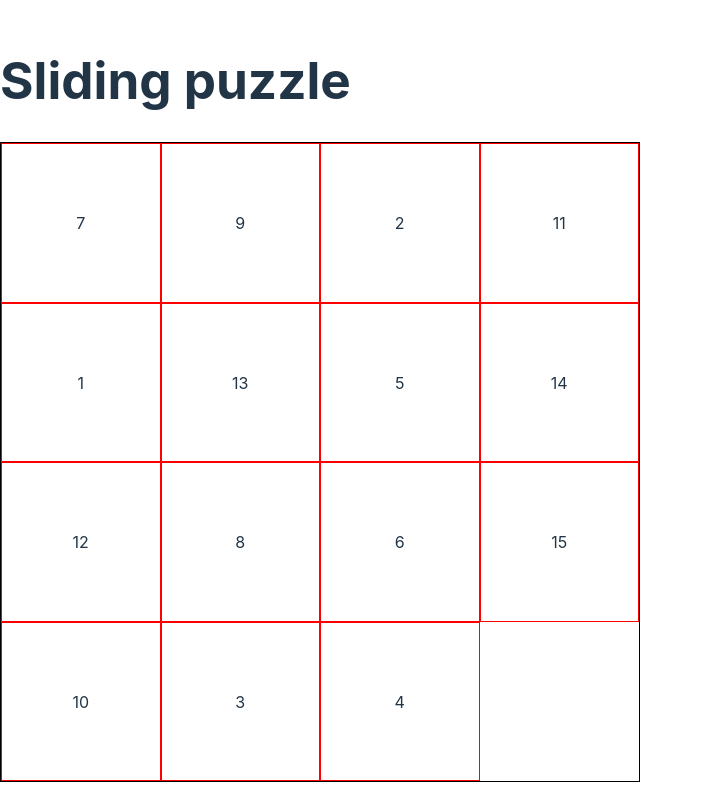
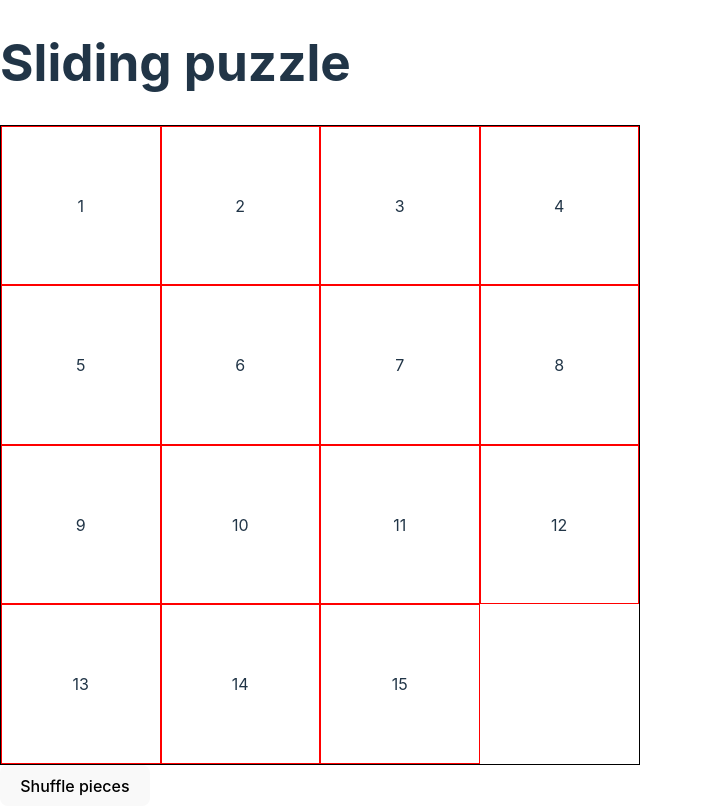
Before and after one commit to soderholmhanna/slidingpuzzle, a React (Vite) app: page / in a window 1280 px wide. Shown: the whole page, without its empty margins (0-703 px from the left). Built offline with nearby package versions, Linux system fonts and the light colour scheme.

Commit message:
add shuffle state and button to shuffle pieces

```diff
--- a/src/App.tsx
+++ b/src/App.tsx
@@ -1,18 +1,26 @@
-const pieces = [1, 2, 3, 4, 5, 6, 7, 8, 9, 10, 11, 12, 13, 14, 15];
+import { useState } from "react";
 
-// Fisher Yates shuffle function
-const shuffle = (array: number[]) => {
-  for (let i = array.length - 1; i > 0; i--) {
-      const j = Math.floor(Math.random() * (i + 1));
-      const temp = array[i];
-      array[i] = array[j]
-      array[j] = temp;
-  }
-};
+const numbers = [1, 2, 3, 4, 5, 6, 7, 8, 9, 10, 11, 12, 13, 14, 15];
 
-shuffle(pieces);
 
 function App() {
+  const [pieces, setPieces] = useState(numbers);
+
+  const shuffle = (array: number[]) => {
+    const newArray = [...array];
+    for (let i = newArray.length - 1; i > 0; i--) {
+        const j = Math.floor(Math.random() * (i + 1));
+        const temp = newArray[i];
+        newArray[i] = newArray[j]
+        newArray[j] = temp;
+    }
+    return newArray;
+  };
+
+
+  const handleClick = () => {
+    setPieces(shuffle(pieces))
+  }
 
   return (
    <>
@@ -24,6 +32,7 @@ function App() {
         })
       }
     </div>
+    <button id="shuffle" onClick={handleClick}>Shuffle pieces</button>
    </>
   )
 }
```
